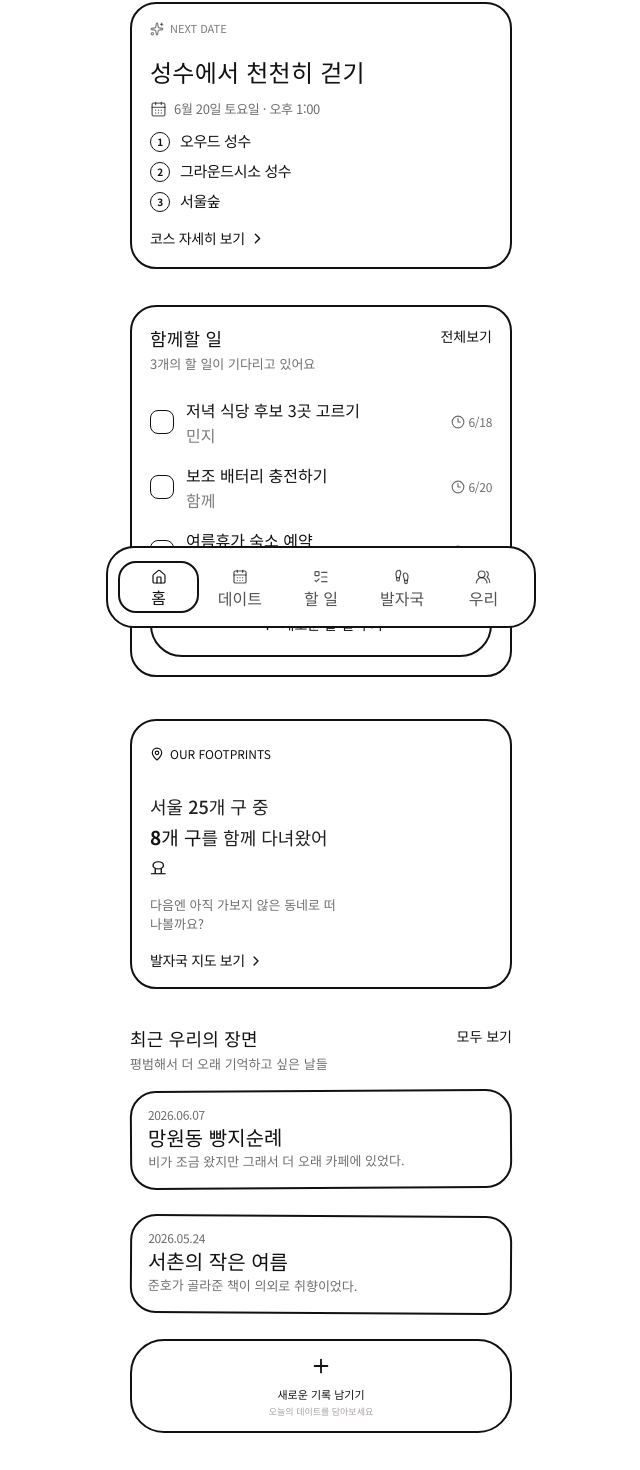
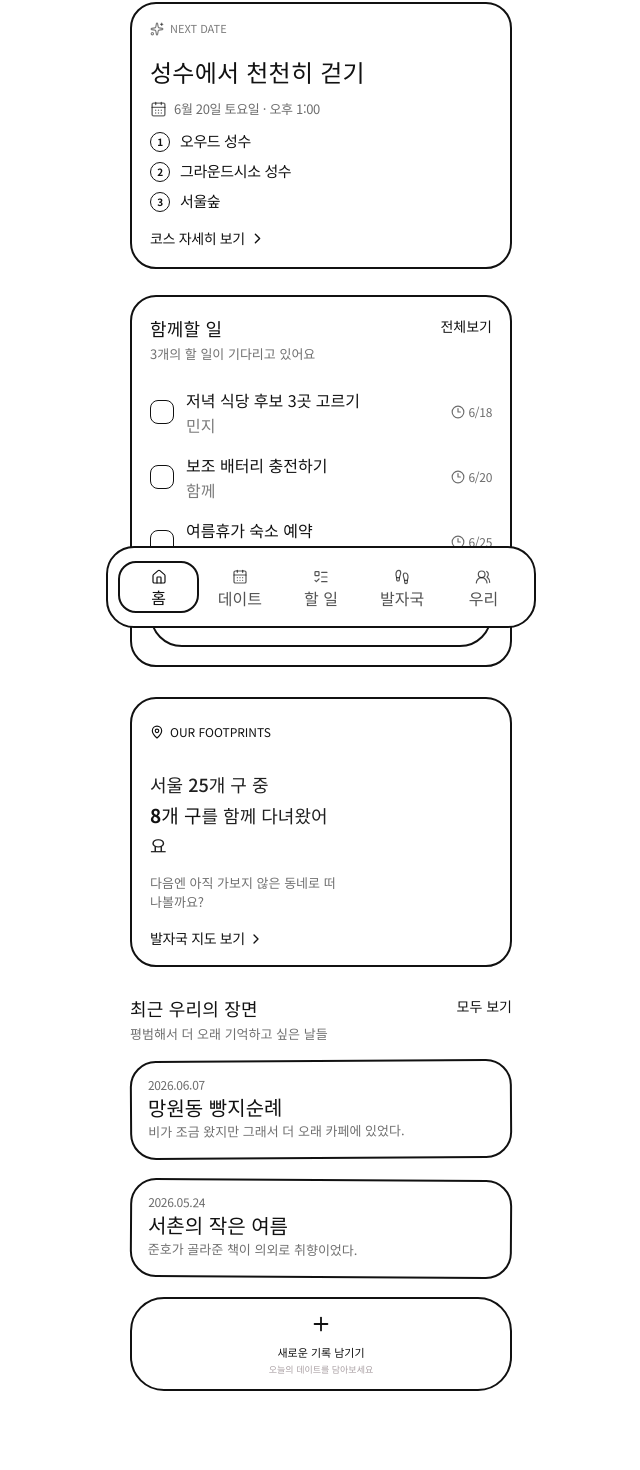
Before and after one commit to yejinrla/dateum, a React (Vite) app: page / in a window 1280 px wide. Shown: the part 164-1634 px from the top of the page, without its empty margins (319-959 px from the left). Built offline with nearby package versions, Linux system fonts and the light colour scheme; a web font is replaced by a local one.

Commit message:
Tighten home card spacing

```diff
--- a/src/styles.css
+++ b/src/styles.css
@@ -3017,3 +3017,19 @@ body {
 .content .memories-section .new-memory-card {
   font-size: 14px;
 }
+
+.content > .hero-card {
+  margin-bottom: 26px;
+}
+
+.content > .dashboard-grid {
+  gap: 30px;
+}
+
+.content > .memories-section {
+  margin-top: 28px;
+}
+
+.content > .memories-section .memory-grid {
+  gap: 20px;
+}
```
